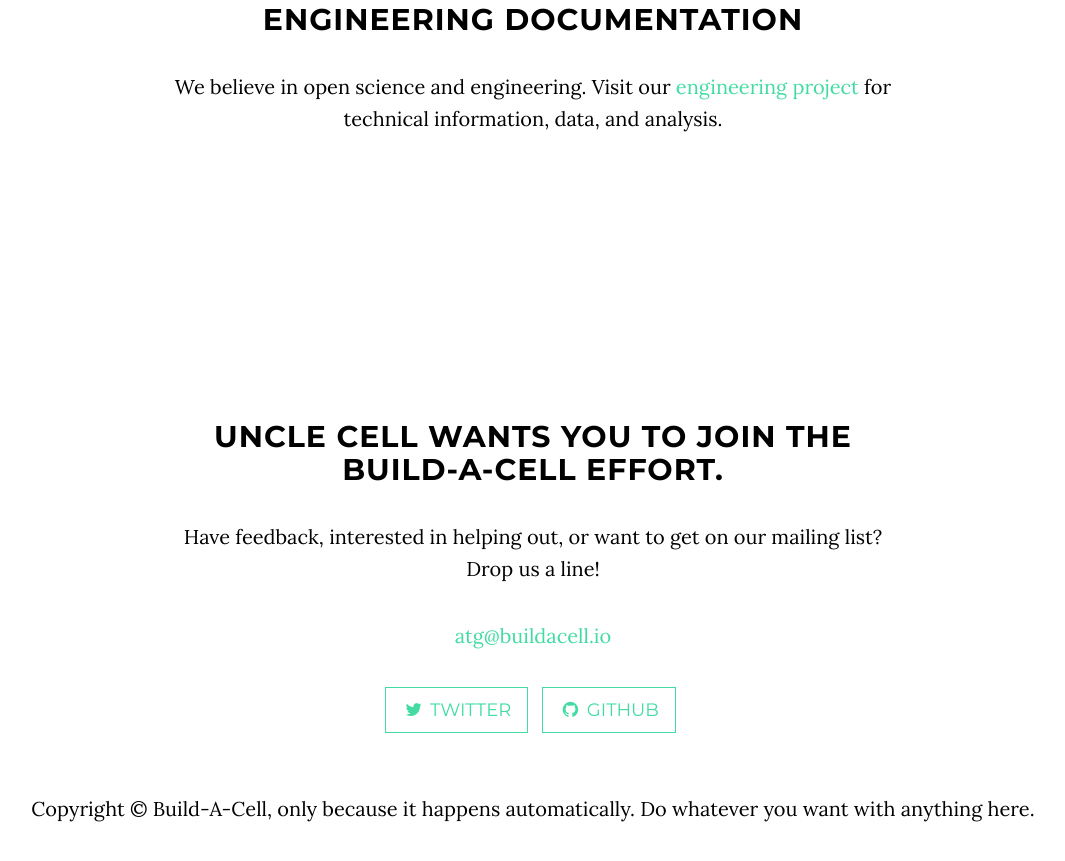
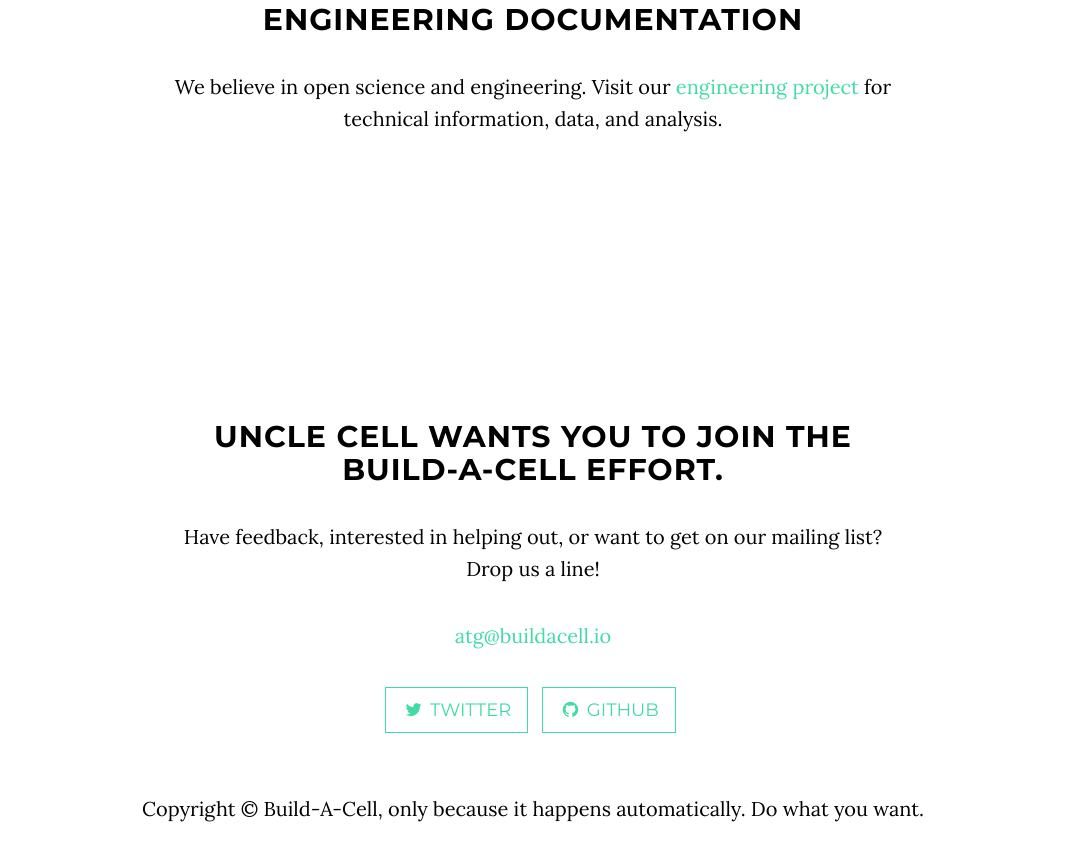
Before and after one commit to BuildACell/buildacell.github.io, a website: page index.html in a window 1280 px wide. Shown: the part 1752-2613 px from the top of the page, without its empty margins (107-1172 px from the left). Drawn offline with nearby package versions, Linux system fonts and the light colour scheme; some packages are replaced by stand-ins of ours.

Commit message:
updated What is Build-a-cell

```diff
--- a/index.html
+++ b/index.html
@@ -141,7 +141,7 @@
     <!-- Footer -->
     <footer>
         <div class="container text-center">
-            <p>Copyright &copy; Build-A-Cell, only because it happens automatically. Do whatever you want with anything here.</p>
+            <p>Copyright &copy; Build-A-Cell, only because it happens automatically. Do what you want.</p>
         </div>
     </footer>
 
```
